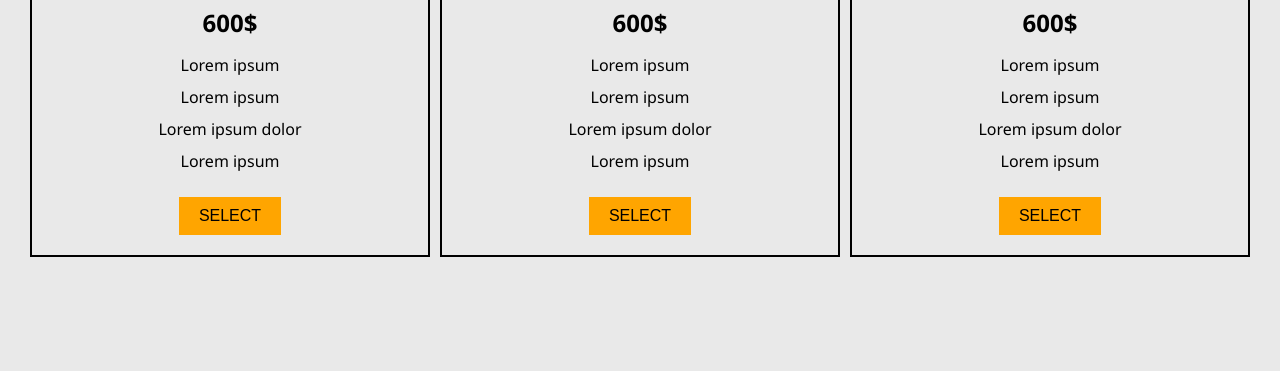
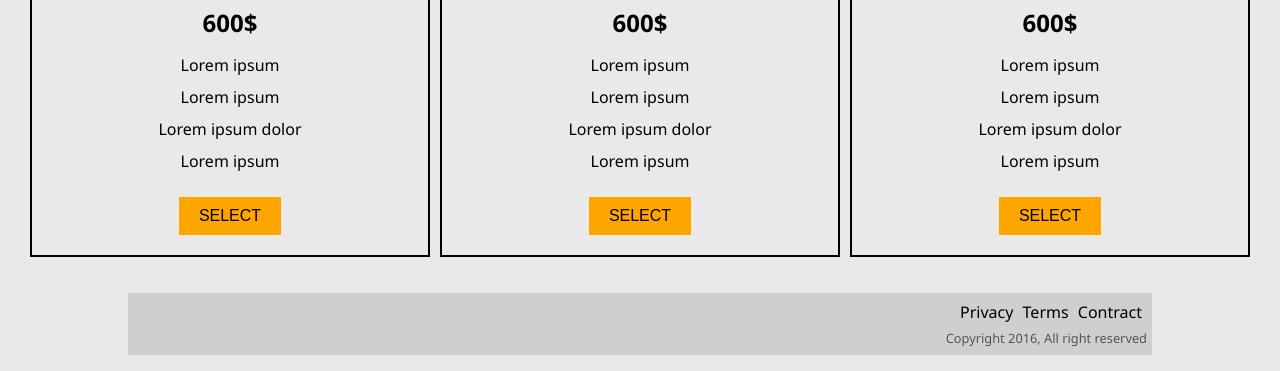
Before and after one commit to JzArshad/Product-Landing-Page, a plain HTML site: page index.html in a window 1280 px wide. Shown: the part 1061-1432 px from the top of the page. Before the commit the page ends 1338 px from the top, so only its background shows below. Drawn offline with Linux system fonts and the light colour scheme.

Commit message:
add footer section

```diff
--- a/index.html
+++ b/index.html
@@ -15,8 +15,8 @@
         <nav id="nav-bar">
             <a class="nav-link" href="#">Home</a>
             <a class="nav-link" href="#features">Features</a>
-            <a class="nav-link" href="">How it Works</a>
-            <a class="nav-link" href="">Pricing</a>
+            <a class="nav-link" href="#how-it-works">How it Works</a>
+            <a class="nav-link" href="#pricing">Pricing</a>
         </nav>
     </header>
     <!-- header code ends here -->
@@ -68,7 +68,7 @@
       </section>
       <!-- how-it-works section ends -->
 
-      <section class="price-card">
+      <section class="price-card" id="pricing">
         <div class="card">
             <h3>TENOR TROMBONE</h3>
             <h2>600$</h2>
@@ -103,5 +103,14 @@
 
       </section>
 
+      <footer>
+        <div>
+            <a href="">Privacy</a>
+            <a href="">Terms</a>
+            <a href="">Contract</a>
+        </div>
+        <p>Copyright 2016, All right reserved</p>
+      </footer>
+
 </body>
 </html>
--- a/styles.css
+++ b/styles.css
@@ -135,6 +135,29 @@ text-align: justify;
         margin: 20px 0;
         border: none;
     }
+
+    footer{
+        width: 80%;
+        background-color: rgba(148, 143, 143,0.3);
+        margin: 1rem auto;
+        display: flex;
+        flex-direction: column;
+        align-items: flex-end;
+    }
+
+    footer a{
+        margin-right: 5px;
+        text-decoration: none;
+        color:#000;
+        font-weight: 400;
+    }
+
+    footer p{
+        font-size: 0.8rem;
+        text-align: end;
+        color: #555;
+    }
+
 @media screen and (min-width:768px) {
     /* Header CSS for Tablet devices */
     #header{
@@ -186,6 +209,7 @@ text-align: justify;
     nav#nav-bar a.nav-link{
         margin-right: 2rem;
     }
+
     .price-card{
         display: flex;
         justify-content:center;
@@ -194,4 +218,8 @@ text-align: justify;
     .card{
         margin: 20px 5px;
     }
+    footer{
+        gap:0.4rem;
+        padding: 0.5rem 5px;
+    }
 }
```
